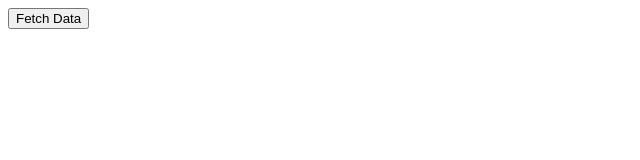
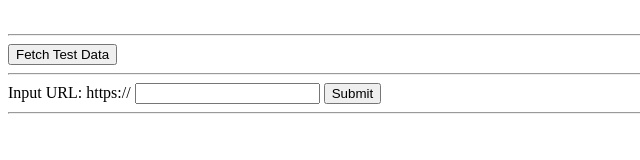
Before and after one commit to nikolaybutnik/web-scraper, a website: page public/index.html in a window 1280 px wide. Shown: the whole page, without its empty margins (0-640 px from the left). Drawn offline with Linux system fonts and the light colour scheme.

Commit message:
Create a form which accepts custom user input to be used for url scraping

```diff
--- a/public/index.html
+++ b/public/index.html
@@ -1,16 +1,23 @@
 <!DOCTYPE html>
-<html lang="en">
-<head>
-    <meta charset="UTF-8">
-    <meta http-equiv="X-UA-Compatible" content="IE=edge">
-    <meta name="viewport" content="width=device-width, initial-scale=1.0">
+<br lang="en">
+  <head>
+    <meta charset="UTF-8" />
+    <meta http-equiv="X-UA-Compatible" content="IE=edge" />
+    <meta name="viewport" content="width=device-width, initial-scale=1.0" />
     <title>Web Scraper</title>
-</head>
-<body>
-    <button id="get-data-btn">Fetch Data</button>
+  </head>
     <div id="timer-field"></div>
+    <hr></hr>
+    <button id="get-data-btn">Fetch Test Data</button>
+    <hr></hr>
+    <form id="url-input-form">
+      <label for="url">Input URL: https://</label>
+      <input name="url" />
+      <button type="submit">Submit</button>
+    </form>
+    <hr></hr>
     <div id="response-field"></div>
 
     <script src="./index.js"></script>
-</body>
+  </body>
 </html>
--- a/public/index.js
+++ b/public/index.js
@@ -1,8 +1,10 @@
 const getDataBtn = document.getElementById('get-data-btn')
 const responseField = document.getElementById('response-field')
 const timerField = document.getElementById('timer-field')
+const urlInputForm = document.getElementById('url-input-form')
 
 getDataBtn.addEventListener('click', async () => {
+  responseField.textContent = ''
   const timerStart = performance.now()
   timerField.textContent = 'Fetching data...'
   await fetch('/data')
@@ -34,3 +36,9 @@ getDataBtn.addEventListener('click', async () => {
   ).toFixed(1)} seconds to complete`
   console.log(timerEnd - timerStart)
 })
+
+urlInputForm.addEventListener('submit', (e) => {
+  e.preventDefault()
+  const userInputUrl = document.getElementsByName('url')[0].value
+  responseField.textContent = `Form submitted successfully with the following use input: ${userInputUrl}`
+})
```
Also changed, not shown: 1 other file.
